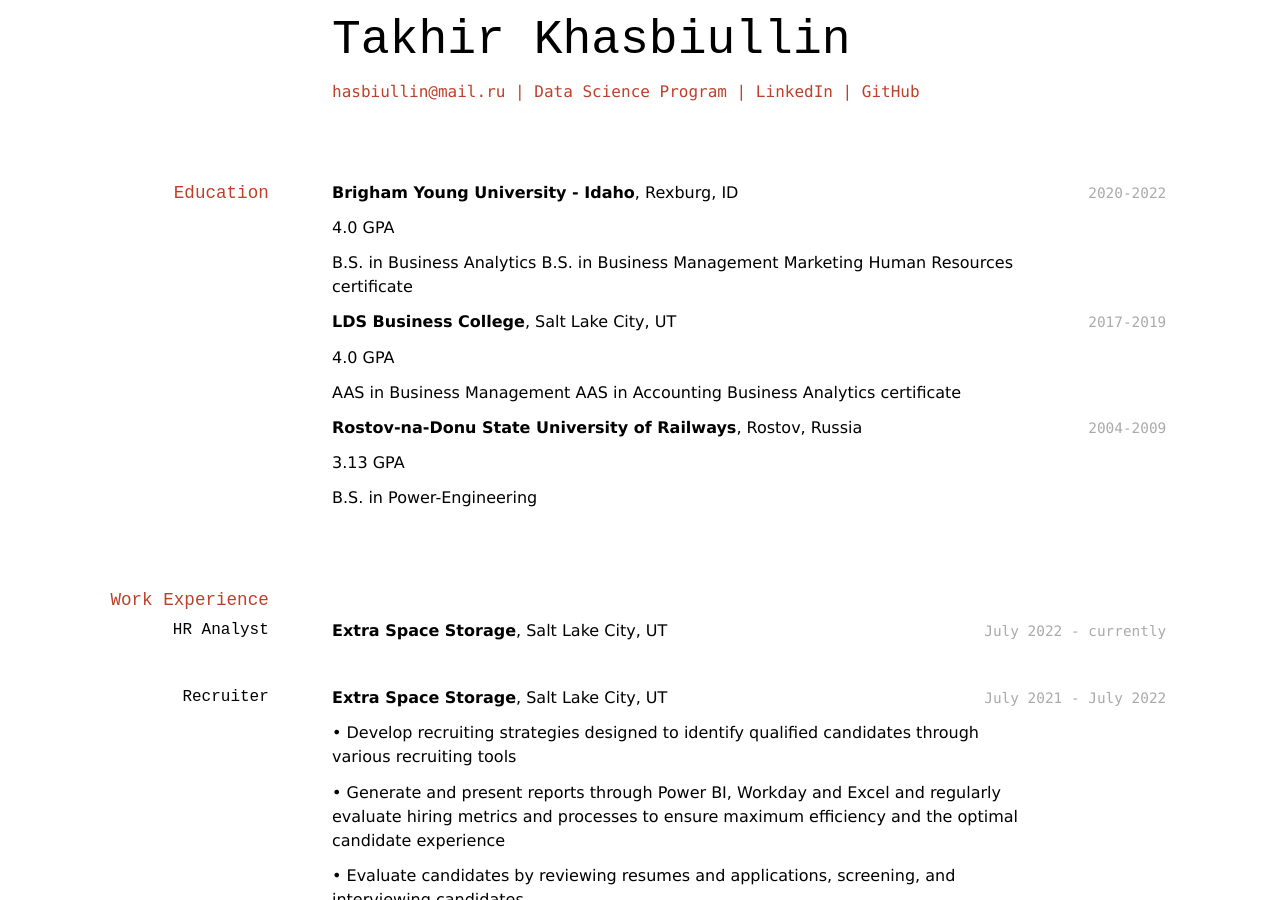
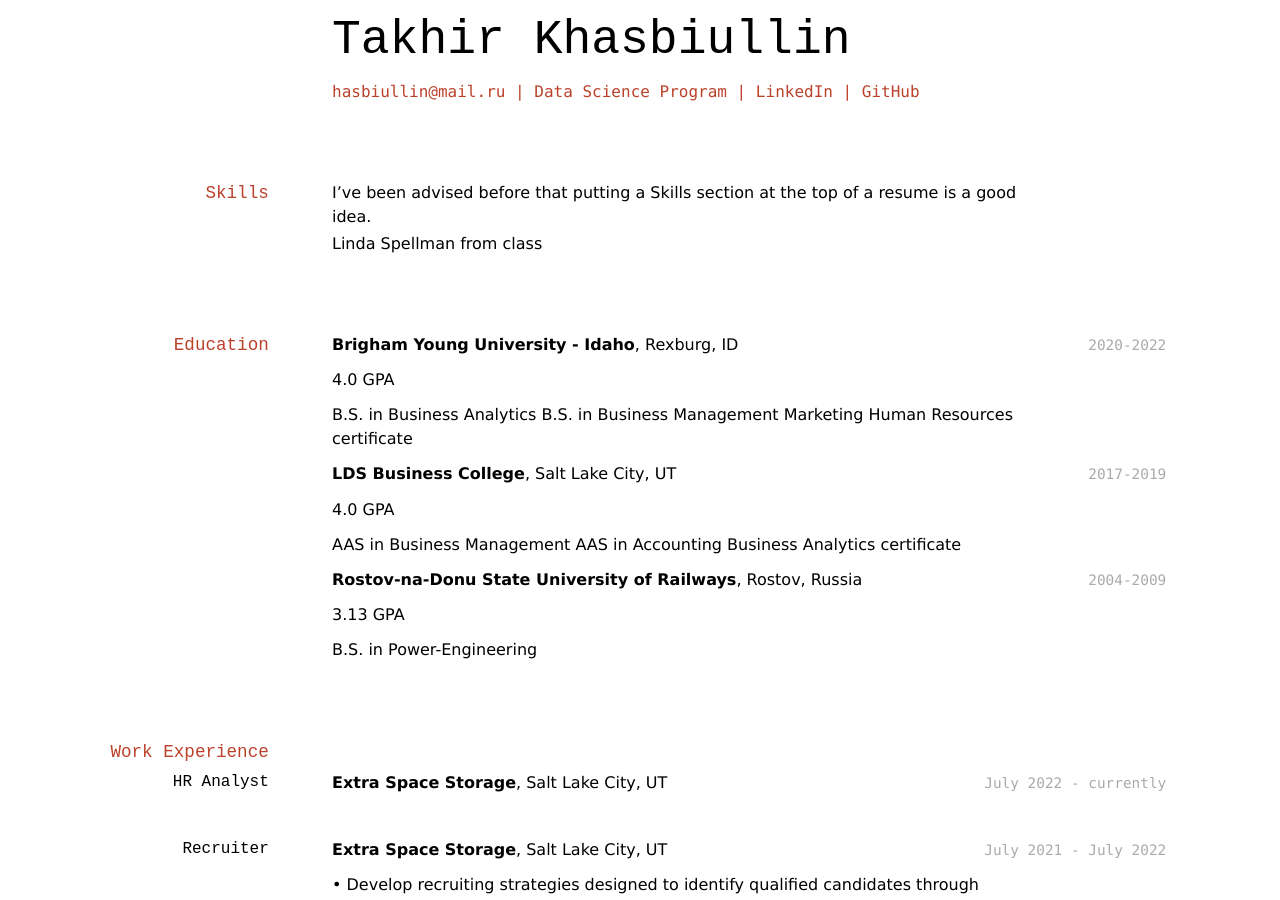
Before and after one commit to hasbiullin/Khasbiullin_resume, a Jekyll site: the page built from docs/index.md, in a window 1280 px wide and 900 px high. Built offline with Jekyll 4.4.1, drawn with Linux system fonts in a browser that asks for light colours.

Commit message:
Update index.md

```diff
--- a/docs/index.md
+++ b/docs/index.md
@@ -12,6 +12,9 @@ title: Takhir Khasbiullin Resume
 </div>
 
 <!-- https://www.monique.tech/the-art-of-markdown -->
+## Skills
+I've been advised before that putting a Skills section at the top of a resume is a good idea.
+- Linda Spellman from class
 
 ## Education
 
```
